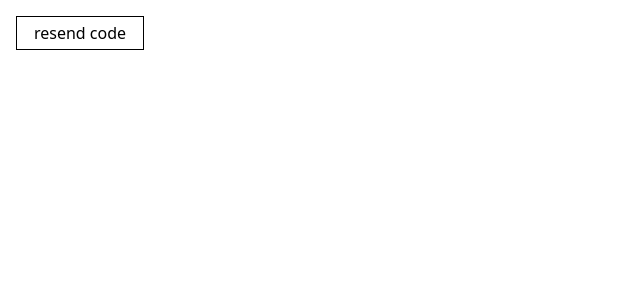
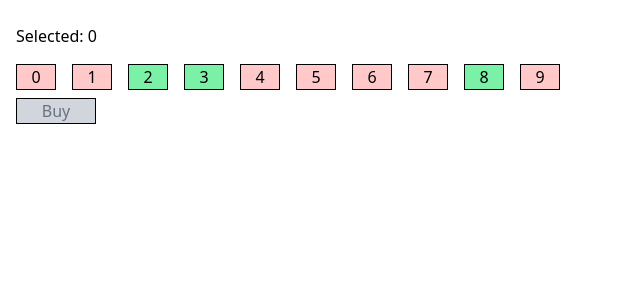
Before and after one commit to shyrkatawi/rxjs-learning, an Angular app: page / in a window 1280 px wide. Shown: the top 300 px of the page, without its empty margins (0-640 px from the left). Built offline with nearby package versions, Linux system fonts and the light colour scheme.

Commit message:
rxjs challenge 06-picking-cinema-seats

```diff
--- /dev/null
+++ b/rxjs-challenges/06-picking-cinema-seats/picking-cinema-seats.html
@@ -0,0 +1,30 @@
+<div class="flex flex-col p-4 gap-2 ">
+  <div class="flex gap-2 h-10 items-center">
+    <div>Selected: {{ pendingSeats().size }}</div>
+    @if (pendingSeats().size !== 0) {
+      <button class="w-30 py px-1" (click)="unselectAllSeats()">Unselect all</button>
+    }
+  </div>
+  <div class="flex gap-4 ">
+    @for (seatState of seatsState(); track seatState.id) {
+      <button
+        class="w-10 py px-1 disabled:bg-red-200"
+        [ngClass]="getSitColor($index)"
+        [disabled]="seatState.status === SeatStatus.BOOKED"
+        (click)="handleCinemaSeatClick($index)"
+      >
+        {{ seatState.id }}
+      </button>
+    }
+  </div>
+  <button
+    class="w-20 py px-1 disabled:bg-gray-300 disabled:text-gray-500"
+    [disabled]="pendingSeats().size === 0"
+    (click)="handleBuySeats()"
+  >
+    Buy
+  </button>
+  @if (pendingSeats().size !== 0) {
+    <div>Final cost: {{ finalSeatsCost() }}</div>
+  }
+</div>
--- /dev/null
+++ b/rxjs-challenges/06-picking-cinema-seats/picking-cinema-seats.ts
@@ -0,0 +1,99 @@
+import { Component, computed, signal } from "@angular/core";
+import { NgClass } from "@angular/common";
+
+enum SeatStatus {
+  AVAILABLE = "available",
+  BOOKED = "booked",
+}
+
+type SeatId = number;
+
+type SeatInfo = {
+  id: SeatId;
+  cost: number;
+  status: SeatStatus;
+};
+
+const getRandomSeatStatus = (): SeatStatus => {
+  return Math.random() < 0.5 ? SeatStatus.AVAILABLE : SeatStatus.BOOKED;
+};
+
+const generateSeats = (number: number): SeatInfo[] => {
+  return Array.from({ length: number }, (_, index) => ({
+    id: index,
+    cost: Math.ceil(Math.random() * 100),
+    status: getRandomSeatStatus(),
+  }));
+};
+
+@Component({
+  selector: "app-picking-cinema-seats",
+  imports: [NgClass],
+  templateUrl: "./picking-cinema-seats.html",
+  styleUrl: "./picking-cinema-seats.css",
+})
+export class PickingCinemaSeats {
+  protected readonly SeatStatus = SeatStatus;
+
+  protected readonly seatsState = signal<SeatInfo[]>(generateSeats(10));
+  protected readonly pendingSeats = signal(new Set<number>());
+
+  protected readonly finalSeatsCost = computed(() => {
+    const pendingSeats = this.pendingSeats();
+    if (pendingSeats.size === 0) {
+      return 0;
+    }
+
+    let total = 0;
+    pendingSeats.forEach((seatIndex) => {
+      const seat = this.seatsState()[seatIndex];
+      total += seat.cost;
+    });
+
+    return total;
+  });
+
+  protected unselectAllSeats(): void {
+    this.pendingSeats.set(new Set<number>());
+  }
+
+  protected getSitColor(seatIndex: number): string {
+    if (this.pendingSeats().has(seatIndex)) {
+      return "bg-yellow-300";
+    }
+    const seat = this.seatsState()[seatIndex];
+    if (seat.status === SeatStatus.AVAILABLE) {
+      return "bg-green-300";
+    }
+    return "bg-red-200";
+  }
+
+  protected handleCinemaSeatClick(seatIndex: number): void {
+    const pendingSeatsCopy = new Set(this.pendingSeats());
+
+    if (pendingSeatsCopy.has(seatIndex)) {
+      pendingSeatsCopy.delete(seatIndex);
+    } else {
+      pendingSeatsCopy.add(seatIndex);
+    }
+
+    this.pendingSeats.set(pendingSeatsCopy);
+  }
+
+  protected handleBuySeats(): void {
+    const pendingSeats = this.pendingSeats();
+    if (pendingSeats.size === 0) {
+      return;
+    }
+
+    const updatedSeats = this.seatsState().map((seat) => {
+      if (pendingSeats.has(seat.id)) {
+        return { ...seat, status: SeatStatus.BOOKED };
+      }
+      return seat;
+    });
+
+    this.seatsState.set(updatedSeats);
+    this.pendingSeats.set(new Set<number>());
+  }
+}
--- a/src/app/pages/main-page/main-page.html
+++ b/src/app/pages/main-page/main-page.html
@@ -2,4 +2,5 @@
 <!--<app-page-visibility-example/>-->
 <!--<app-show-error-message/>-->
 <!--<app-loading-status-bar/>-->
-<app-countdown-with-restart/>
+<!--<app-countdown-with-restart/>-->
+<app-picking-cinema-seats/>
--- a/src/app/pages/main-page/main-page.ts
+++ b/src/app/pages/main-page/main-page.ts
@@ -1,9 +1,9 @@
 import { Component } from "@angular/core";
-import { CountdownWithRestart } from "../../../../rxjs-challenges/05-countdown-with-restart/countdown-with-restart";
+import { PickingCinemaSeats } from "../../../../rxjs-challenges/06-picking-cinema-seats/picking-cinema-seats";
 
 @Component({
   selector: "app-main-page",
-  imports: [CountdownWithRestart],
+  imports: [PickingCinemaSeats],
   templateUrl: "./main-page.html",
   styleUrl: "./main-page.css",
 })
```
Also changed, not shown: rxjs-challenges/06-picking-cinema-seats/picking-cinema-seats.css (added), 1 other file (tests, documents, lock files or other folders).
